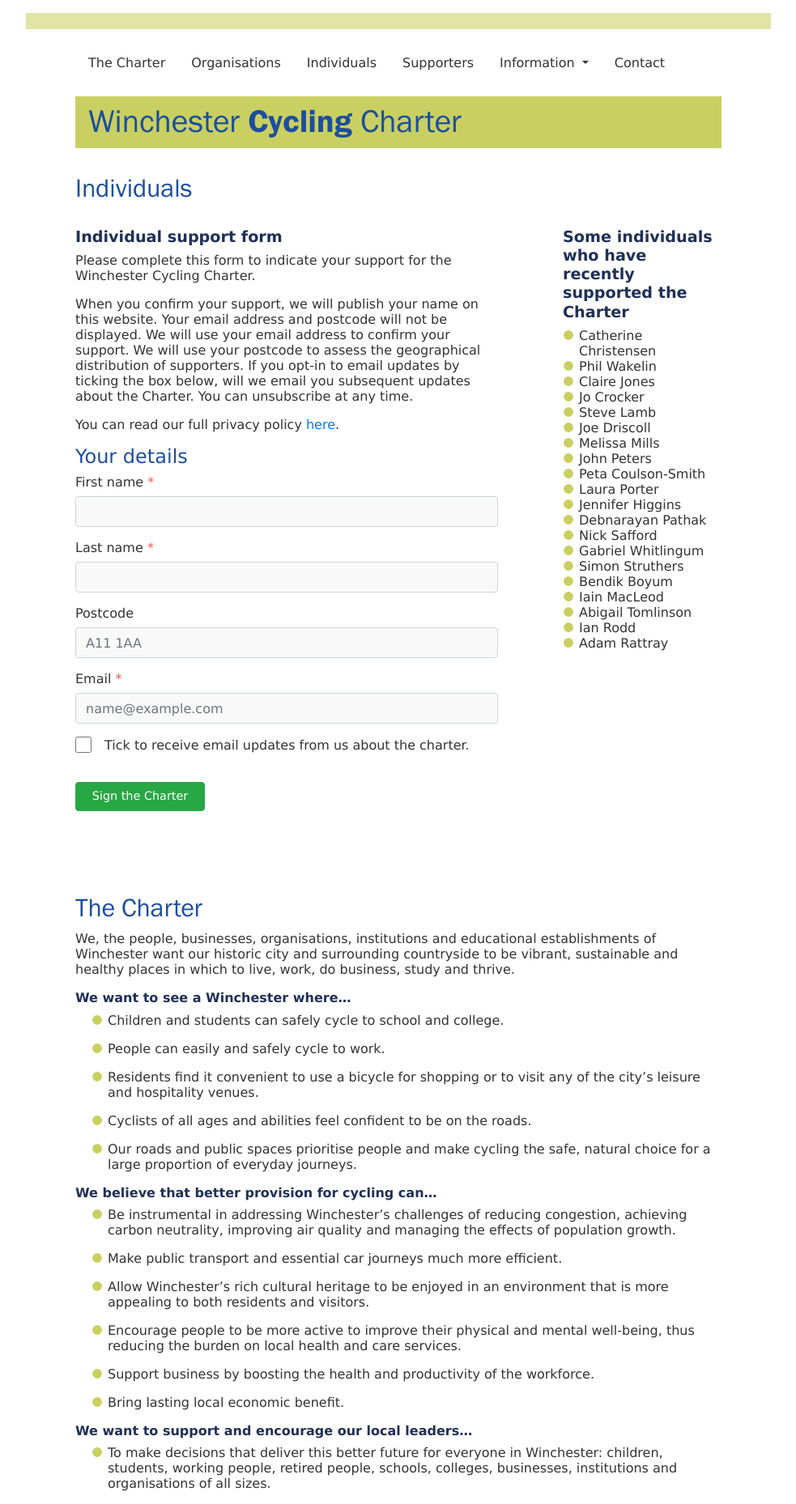
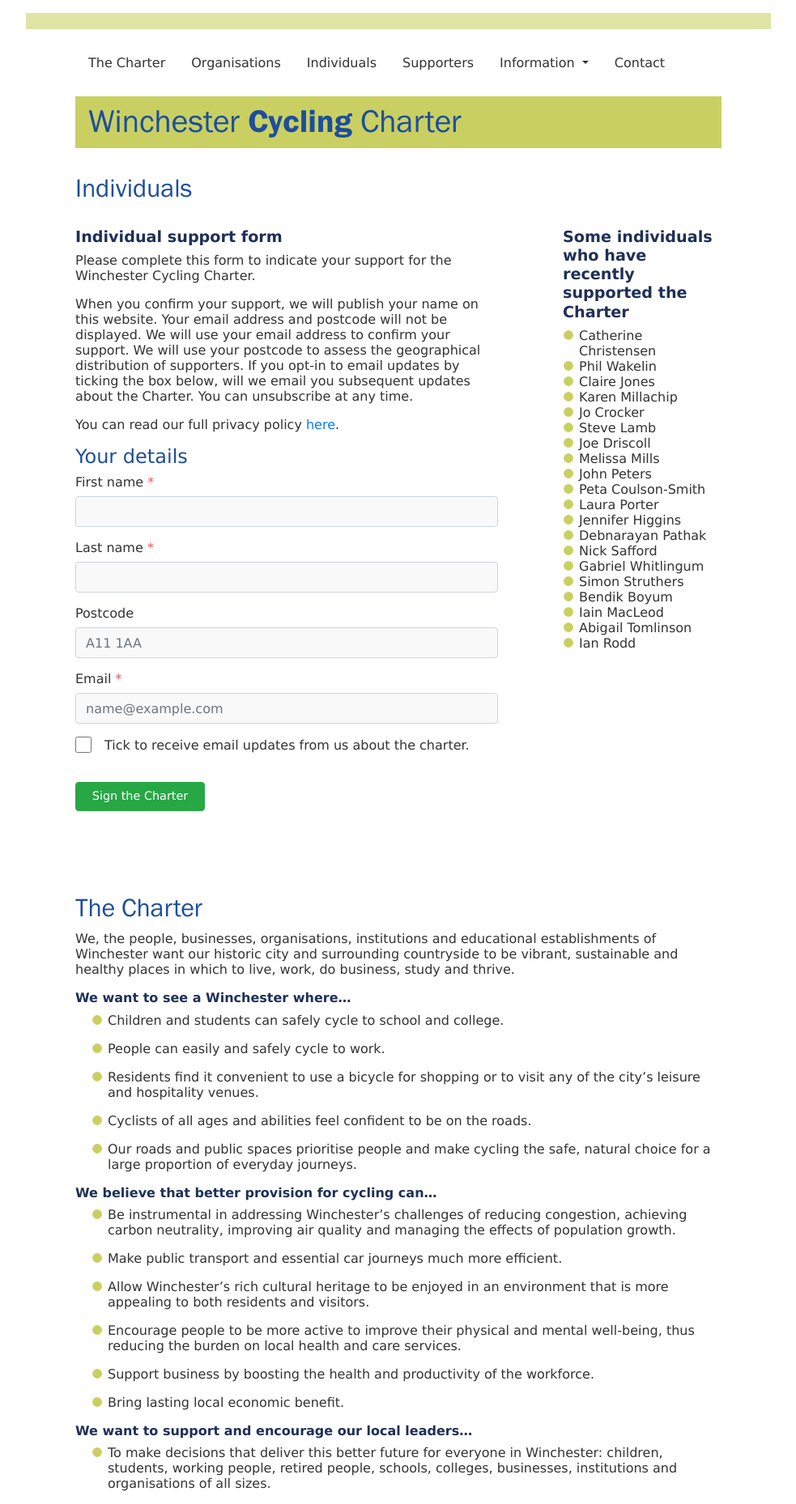
Before and after one commit to winchestercyclingcharter/winchestercyclingcharter.github.io, a Jekyll site: the page built from ind-page.md, in a window 1280 px wide. Shown: the whole page at 81% size, without its empty margins (148-1131 px from the left). Built offline with Jekyll 4.4.1, drawn with Linux system fonts in a browser that asks for light colours; nearby versions of some CDN libraries.

Commit message:
Update people.yml

```diff
--- a/_data/people.yml
+++ b/_data/people.yml
@@ -347,3 +347,4 @@
 - { lastname: Wakelin, firstname: Phil, dt: 20210324-161612-602496 }
 - { lastname: Christensen, firstname: Catherine, dt: 20210324-163412-293611 }
 - { lastname: Rodd, firstname: Ian, dt: 20210320-153944-988893 }
+- { lastname: Millachip, firstname: Karen, dt: 20210323-174755-655537 }
```
